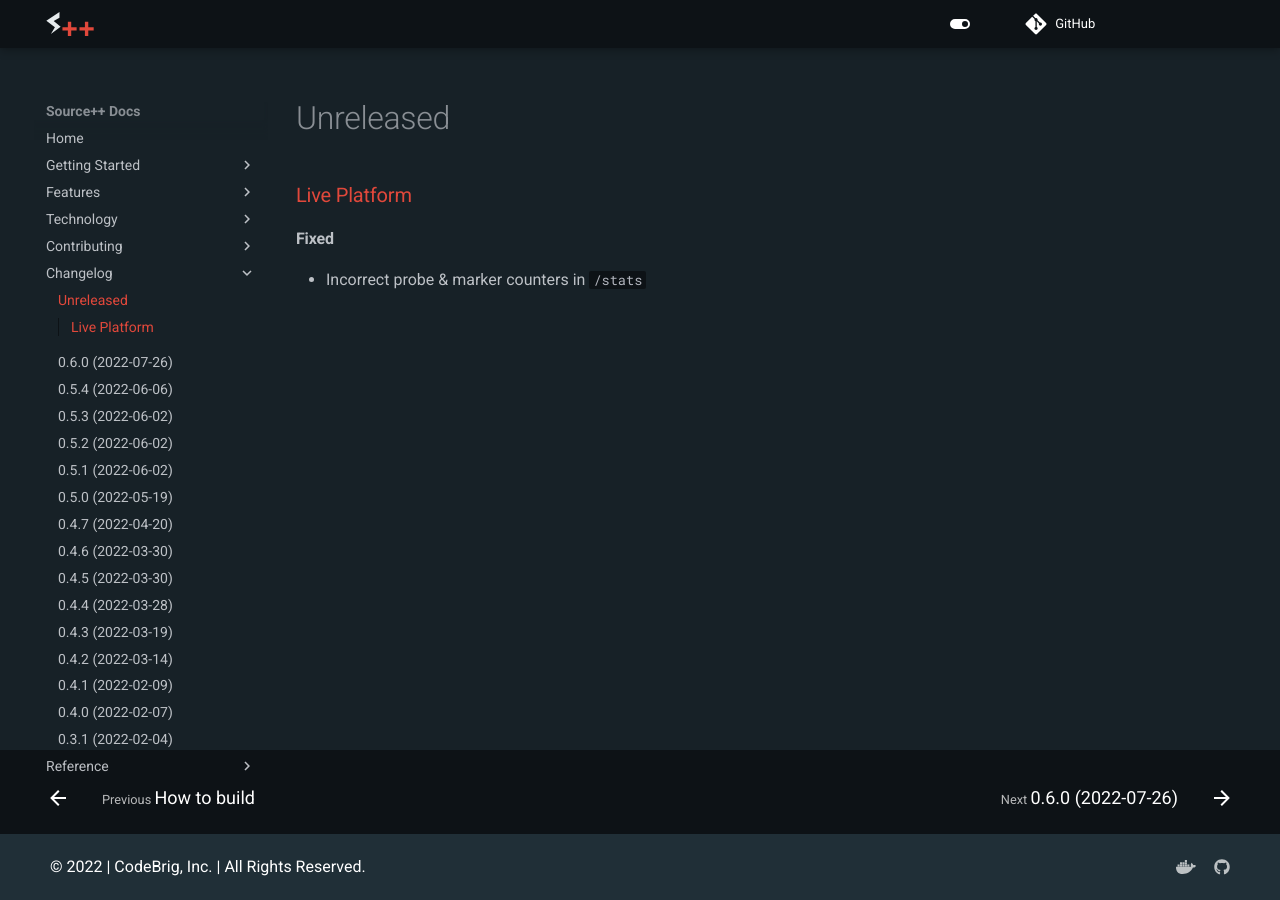
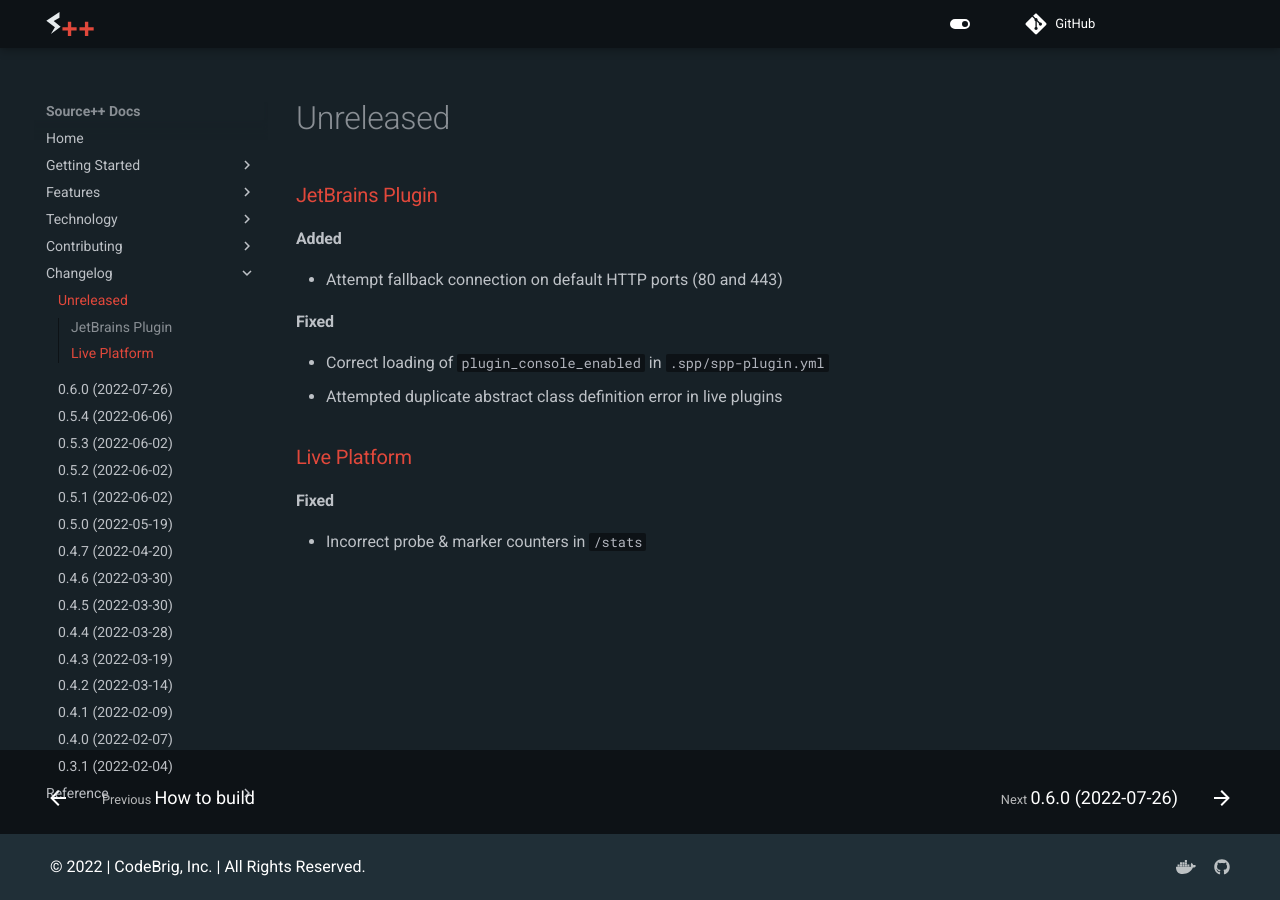
Before and after one commit to sourceplusplus/documentation, an MkDocs documentation site: the page built from docs/changelog/README.md, in a window 1280 px wide. Built offline with MkDocs 1.6.1 and Material for MkDocs 9.7.7, drawn with Linux system fonts in a browser that asks for light colours; comment, search, counter and statistics services are not loaded; the version menu is left out.

Commit message:
docs: update changelog

```diff
--- a/docs/changelog/README.md
+++ b/docs/changelog/README.md
@@ -1,4 +1,13 @@
 # Unreleased
+
+### [JetBrains Plugin](https://github.com/sourceplusplus/interface-jetbrains)
+
+#### Added
+- Attempt fallback connection on default HTTP ports (80 and 443)
+
+#### Fixed
+- Correct loading of `plugin_console_enabled` in `.spp/spp-plugin.yml`
+- Attempted duplicate abstract class definition error in live plugins
 
 ### [Live Platform](https://github.com/sourceplusplus/live-platform)
 
```
